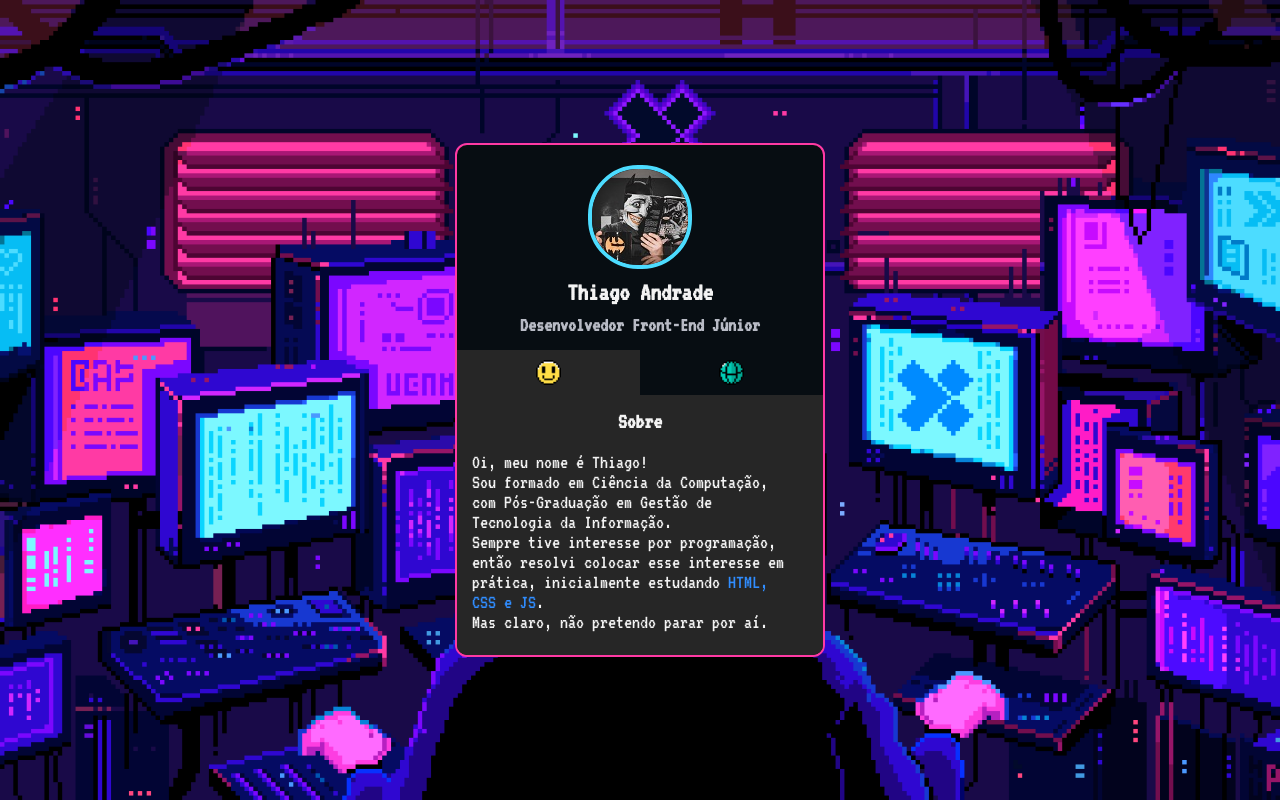
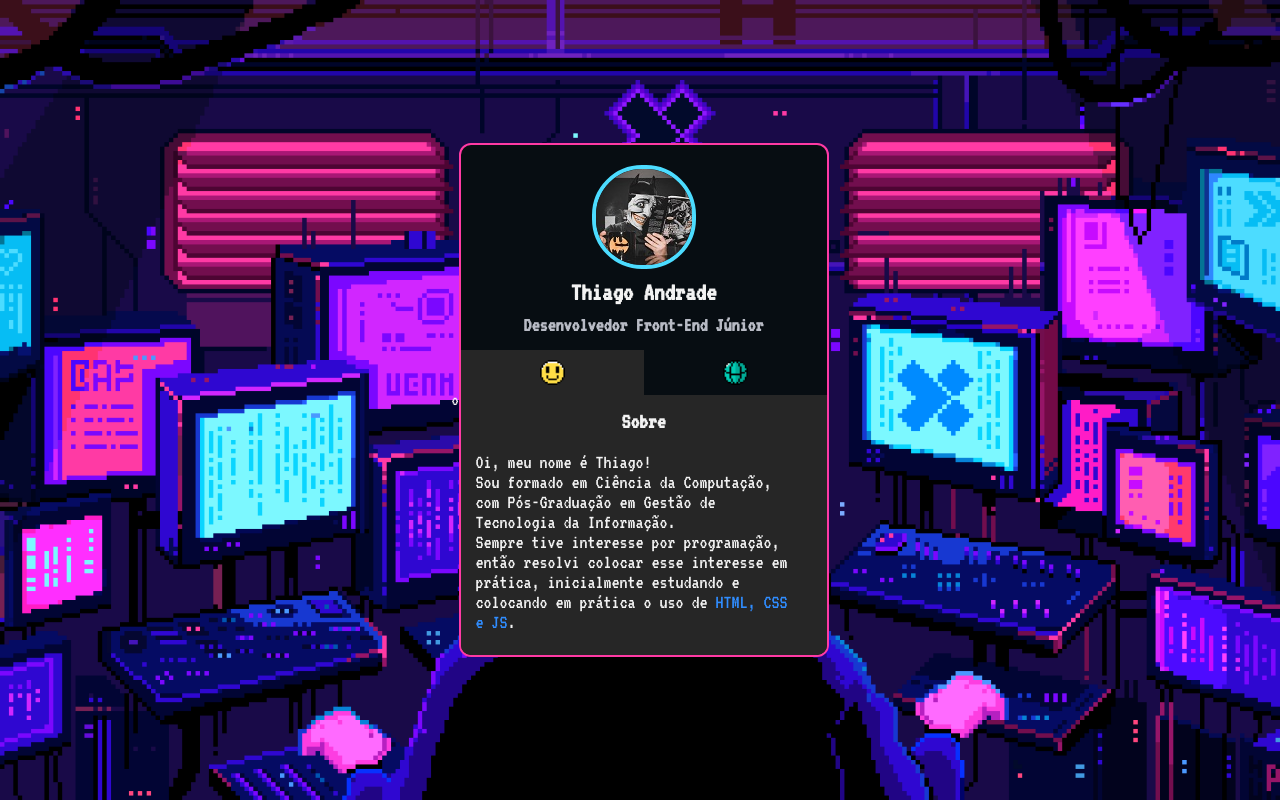
Before and after one commit to im4k1r4/mini-cv, a plain HTML site: page index.html in a window 1280 px wide. Drawn offline with Linux system fonts and the light colour scheme.

Commit message:
Update index.html

```diff
--- a/index.html
+++ b/index.html
@@ -1,4 +1,4 @@
-<!DOCTYPE html>
+o<!DOCTYPE html>
 <html lang="pt-br">
 <head>
     <meta charset="UTF-8">
@@ -34,8 +34,8 @@
                     <div class="description">
                         <p>Oi, meu nome é Thiago!</p>
                         <p>Sou formado em Ciência da Computação, com Pós-Graduação em Gestão de Tecnologia da Informação.</p>
-                        <p>Sempre tive interesse por programação, então resolvi colocar esse interesse em prática, inicialmente estudando <span>HTML, CSS e JS</span>.</p>
-                        <p>Mas claro, não pretendo parar por aí. Meu objetivo é de continuar aprendendo outras linguagens até poder ser considerado um Full Stack!</p>
+                        <p>Sempre tive interesse por programação, então resolvi colocar esse interesse em prática, inicialmente estudando e colocando em prática o uso de <span>HTML, CSS e JS</span>.</p>
+                        <p>Mas claro, não pretendo parar por aí. Meu objetivo é de continuar aprendendo outras linguagens até poder ser considerado um desenvolvedor front-end!</p>
                         <p>Tenho uma paixão imensa por quadrinhos (principalmente DC Comics), séries (fissuradíssimo em The Office), filmes, livros, videogames, doguinhos, música e café!</p>
                     </div>
                 </div>
```
